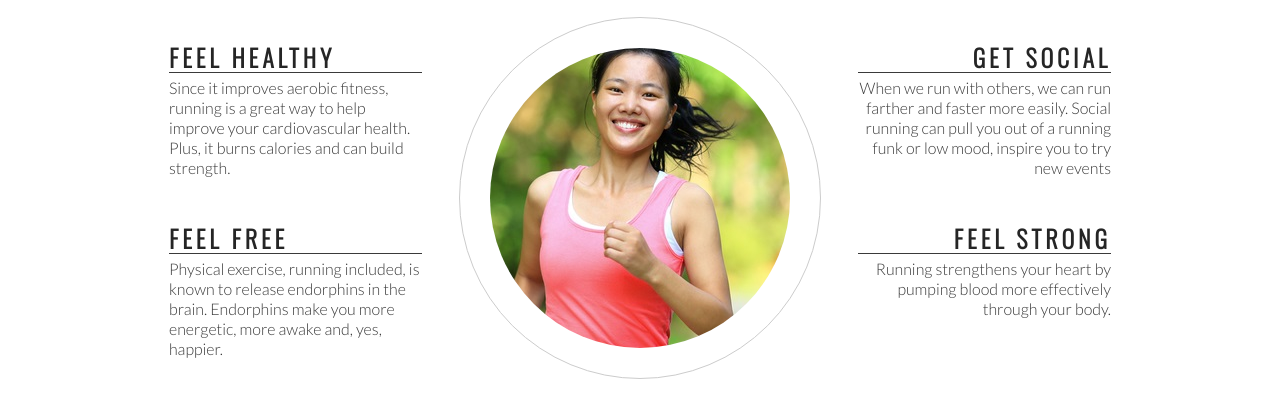
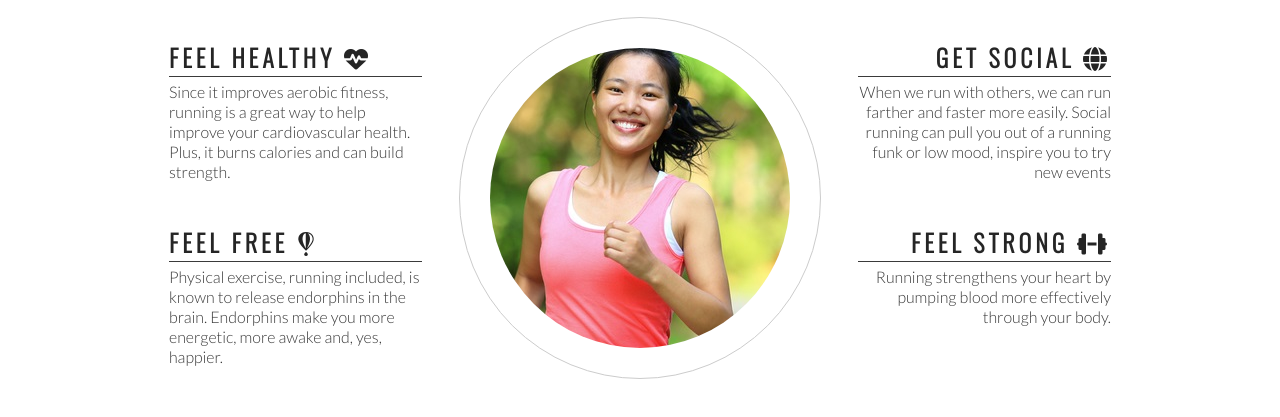
Before and after one commit to seanj06/love-running, a plain HTML site: page index.html in a window 1280 px wide. Shown: the part 745-1162 px from the top of the page. Drawn offline with nearby package versions, Linux system fonts and the light colour scheme.

Commit message:
Add Font Awesome icons to Club Ethos section

```diff
--- a/index.html
+++ b/index.html
@@ -44,7 +44,7 @@
         <h2 id="welcome">Why Love Running With Us?</h2>
         <div id="left-about">
             <div class="left-about-heading">
-                <h2>Feel Healthy</h2>
+                <h2>Feel Healthy <i class="fas fa-heartbeat"></i></h2>
                 <hr>
                 <p>Since it improves aerobic fitness,
                  running is a great way to help improve your cardiovascular health. Plus, it burns calories and can build strength.
@@ -52,7 +52,7 @@
             </div>
 
             <div class="left-about-heading">
-                <h2>Feel Free</h2>
+                <h2>Feel Free <i class="fab fa-fly"></i></h2>
                 <hr>
                 <p>Physical exercise, running included, is known to release endorphins in the brain.
                    Endorphins make you more energetic, more awake and, yes, happier.
@@ -61,7 +61,7 @@
         </div>
         <div id="right-about">
             <div class="right-about-heading">
-                <h2>Get Social</h2>
+                <h2>Get Social <i class="fas fa-globe"></i></h2>
                 <hr>
                 <p>
                     When we run with others, we can run farther and faster more easily.
@@ -70,7 +70,7 @@
             </div>
 
             <div class="right-about-heading">
-                <h2>Feel Strong</h2>
+                <h2>Feel Strong <i class="fas fa-dumbbell"></i></h2>
                 <hr>
                 <p>
                     Running strengthens your heart by pumping blood more effectively through your body.
@@ -95,7 +95,8 @@
     <footer>
 
     </footer>
-
+<!-- font awesome script-->
+<script src="https://kit.fontawesome.com/5f82fbac61.js" crossorigin="anonymous"></script>
 </body>
 
 </html>
```
